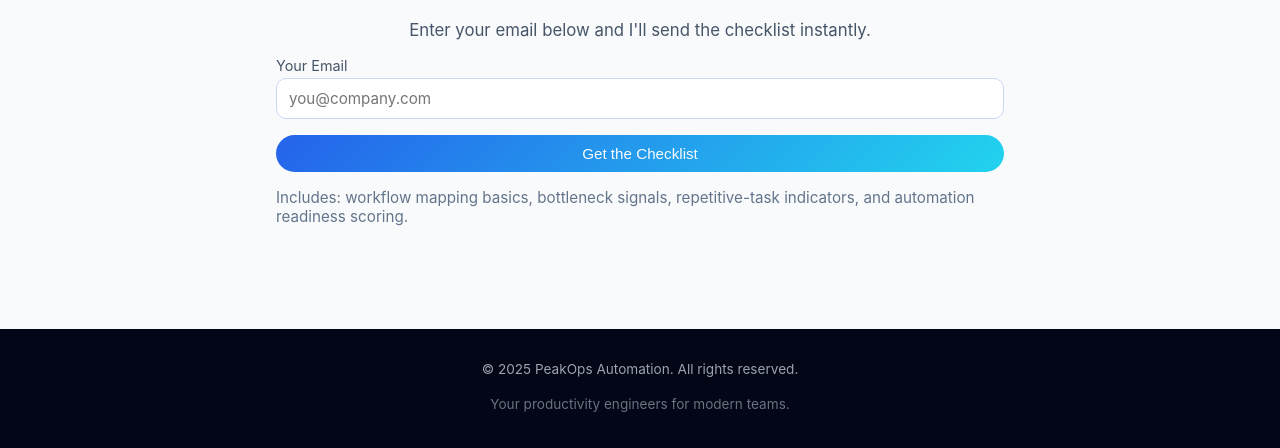
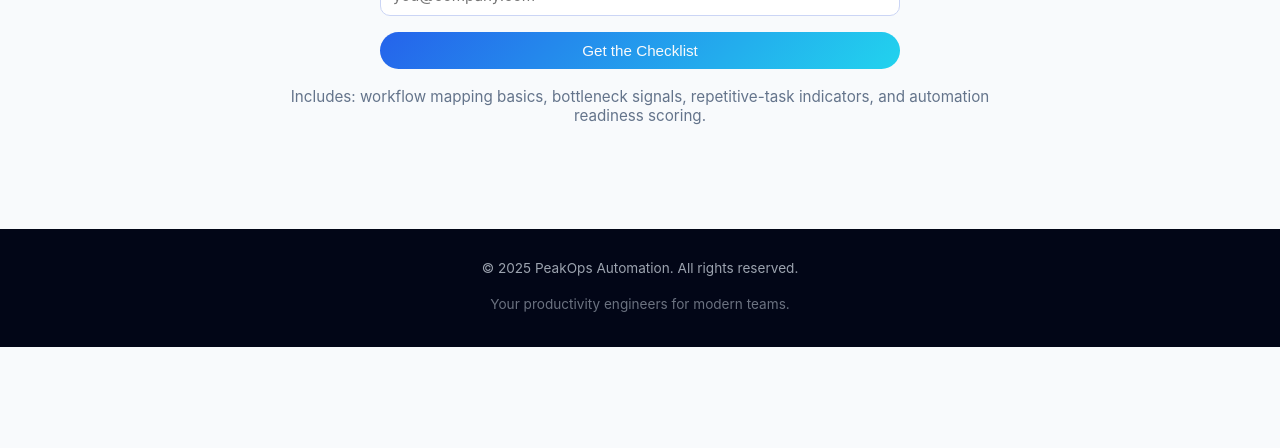
Before and after one commit to ericsjaffe/peakops_automation, a Flask app: page /workflow-checklist in a window 1280 px wide. Shown: the part 712-1160 px from the top of the page. After the commit the page ends 1059 px from the top, so only its background shows below. Run offline with Flask 3, Linux system fonts and the light colour scheme.

Commit message:
Update styles.css

```diff
--- a/static/styles.css
+++ b/static/styles.css
@@ -638,6 +638,58 @@
 }
 
 /* ============================
+   WORKFLOW CHECKLIST LANDING
+   ============================ */
+
+/* Simpler internal hero (single column, centered) */
+.hero-internal {
+  background-color: #f8fafc;
+}
+
+.hero-simple {
+  max-width: 760px;
+  margin: 0 auto;
+  text-align: center;
+}
+
+/* Checklist main section */
+.checklist-section {
+  text-align: center;
+}
+
+/* Optional mockup image */
+.checklist-mockup {
+  max-width: 260px;
+  margin: 0 auto 20px;
+  display: block;
+}
+
+/* Intro text under image */
+.checklist-intro {
+  margin-top: 4px;
+  margin-bottom: 20px;
+}
+
+/* Form layout */
+.download-form {
+  max-width: 520px;
+  margin: 0 auto;
+  text-align: left;
+}
+
+/* Make the button span full width of the form */
+.btn-full {
+  width: 100%;
+  text-align: center;
+}
+
+/* Small tweak to note text */
+.checklist-note {
+  margin-top: 18px;
+}
+
+
+/* ============================
    RESPONSIVE TWEAKS
    ============================ */
 
```
